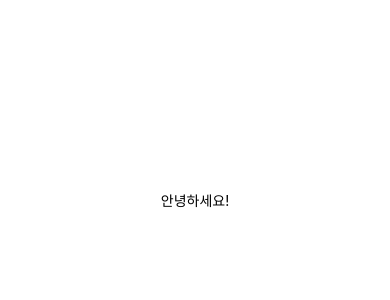
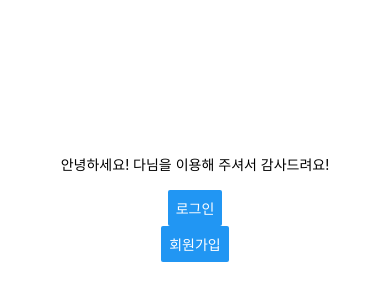
Before and after one commit to Junwon-Park/danim, a React Native app in the folder mobile/: screen / in a window 390 px wide. Shown: the part 222-522 px from the top of the page. Built offline with nearby package versions, Linux system fonts and the light colour scheme.

Commit message:
style 예제 테스트

```diff
--- a/mobile/App.js
+++ b/mobile/App.js
@@ -1,12 +1,15 @@
 import { StatusBar } from 'expo-status-bar';
-import { StyleSheet, Text, View } from 'react-native';
+import { Button, StyleSheet, Text, View } from 'react-native';
 
 /** root component */
 export default function App() {
   return (
     <View style={styles.container}>
-      <Text>안녕하세요!</Text>
-      <StatusBar style="auto" />
+      <View>
+        <Text style={{margin: 16}} >안녕하세요! 다님을 이용해 주셔서 감사드려요!</Text>
+      </View>
+      <Button title="로그인"/>
+      <Button title="회원가입"/>
     </View>
   );
 }
```
